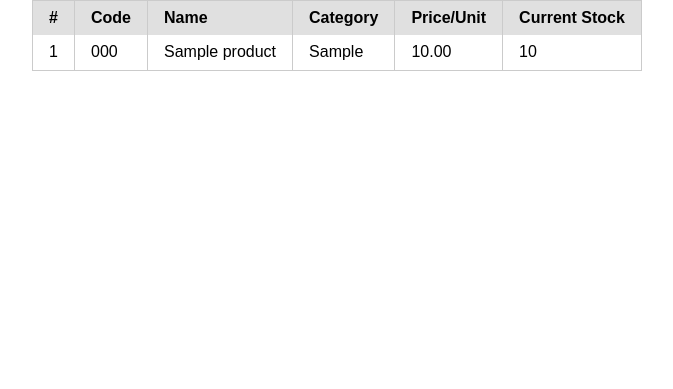
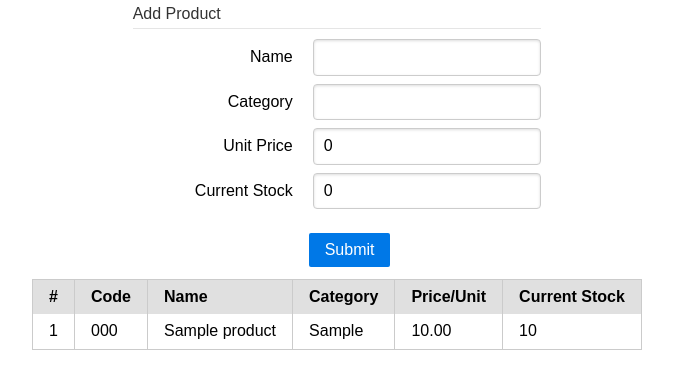
Before and after one commit to nayeemnazmul/super_shop_system, a Django app: page /products/ in a window 1280 px wide. Shown: the top 389 px of the page, without its empty margins (303-976 px from the left). Run offline with Django 3.2, Linux system fonts and the light colour scheme; tables that the repository leaves empty hold one stand-in row (values such as "Sample post"); some libraries are stand-ins or nearby versions.

Commit message:
implement product add function

```diff
--- a/products/templates/products/index.html
+++ b/products/templates/products/index.html
@@ -12,6 +12,34 @@
     </style>
 </head>
 <body>
+    <div class="l-content">
+        <form class="pure-form pure-form-aligned" method="POST" action="{% url 'products:add_product' %}">
+            {% csrf_token %}
+            <fieldset>
+                <legend>Add Product</legend>
+                {% if error_message %}<p><strong>{{ error_message }}</strong></p>{% endif %}
+                <div class="pure-control-group">
+                    <label for="aligned-name">Name</label>
+                    <input type="text" name="name" id="aligned-name" required/>
+                </div>
+                <div class="pure-control-group">
+                    <label for="aligned-category">Category</label>
+                    <input type="text" name="category" id="aligned-category" required/>
+                </div>
+                <div class="pure-control-group">
+                    <label for="aligned-price">Unit Price</label>
+                    <input type="number" name="unit_price" min="0" value="0" step="0.01" id="aligned-price" required/>
+                </div>
+                <div class="pure-control-group">
+                    <label for="aligned-stock">Current Stock</label>
+                    <input type="number" name="current_stock" min="0" value="0" step="1" id="aligned-stock" required/>
+                </div>
+                <div class="pure-controls">
+                    <button type="submit" class="pure-button pure-button-primary">Submit</button>
+                </div>
+            </fieldset>
+        </form>
+    </div>
     <div class="l-content">
         {% if product_list %}
             <table class="pure-table pure-table-bordered">
--- a/products/urls.py
+++ b/products/urls.py
@@ -1,6 +1,8 @@
 from django.urls import path
 from . import views
 
+app_name = 'products'
 urlpatterns = [
-    path('', views.index),
+    path('', views.index, name='product_list'),
+    path('add/', views.add, name='add_product')
 ]
--- a/products/views.py
+++ b/products/views.py
@@ -1,10 +1,34 @@
-from django.shortcuts import render, HttpResponse
+import random
+import string
+
+from django.shortcuts import render, redirect, get_list_or_404
+from django.core.exceptions import ValidationError
 from .models import Product
 
 
 def index(request):
-    product_list = Product.objects.all()
+    product_list = get_list_or_404(Product)
     context = {
         'product_list': product_list,
     }
     return render(request, 'products/index.html', context)
+
+
+def add(request):
+    code = random.choice(string.ascii_letters) + str(random.randint(1, 1000)) + random.choice(string.ascii_letters)
+    name = request.POST['name']
+    category = request.POST['category']
+    unit_price = request.POST['unit_price']
+    current_stock = request.POST['current_stock']
+
+    try:
+        new_product = Product(code=code, name=name, category=category, unit_price=unit_price,
+                              current_stock=current_stock)
+        new_product.save()
+    except ValidationError as e:
+        context = {
+            'error_message': str(e.messages)
+        }
+        return redirect('products:product_list', context)
+    else:
+        return redirect('products:product_list')
```
